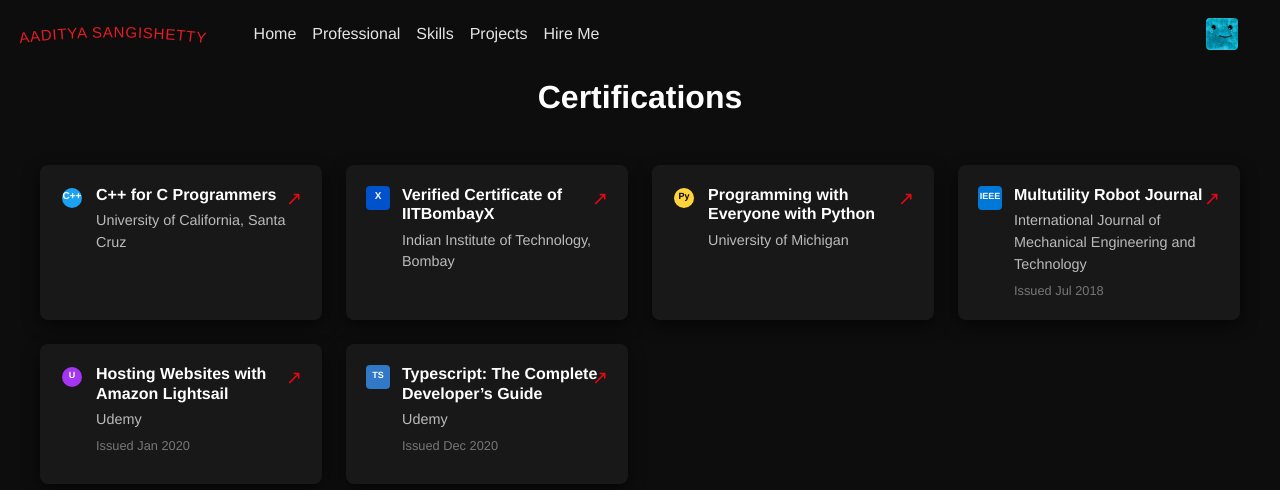
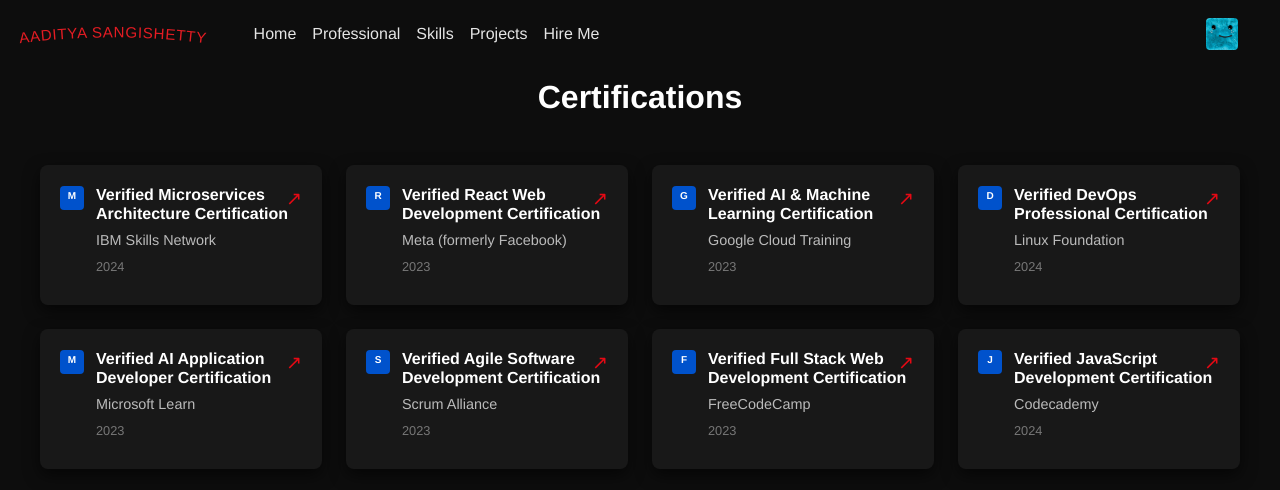
Before and after one commit to adityashetty35/netflix-portfolio, a React (Vite) app: page /certifications in a window 1280 px wide. Shown: the top 490 px of the page. Built offline with nearby package versions, Linux system fonts and the light colour scheme.

Commit message:
update cerifications

```diff
--- a/src/pages/Certifications/CertificationsPage.jsx
+++ b/src/pages/Certifications/CertificationsPage.jsx
@@ -5,138 +5,119 @@
 function CertificationsPage() {
   const certifications = [
   {
-      id: 1,
-      title: "C++ for C Programmers",
-      issuer: "University of California, Santa Cruz",
-      issued: "",
-      icon: (
-        <svg width="24" height="24" viewBox="0 0 24 24" fill="#1DA1F2">
-          <circle cx="12" cy="12" r="10" />
-          <text
-            x="50%"
-            y="55%"
-            textAnchor="middle"
-            fontSize="10"
-            fill="#fff"
-            fontWeight="bold"
-          >
-            C++
+    "id": 1,
+    "title": "Verified Microservices Architecture Certification",
+    "issuer": "IBM Skills Network",
+    "issued": "2024",
+    "icon": (
+      <svg width="24" height="24" viewBox="0 0 24 24" fill="#0052CC">
+        <rect width="24" height="24" rx="4" />
+        <text x="50%" y="55%" textAnchor="middle" fontSize="10" fill="#fff" fontWeight="bold">
+          M
         </text>
       </svg>
-      ),
-      link: "#",
+    )
   },
   {
-      id: 2,
-      title: "Verified Certificate of IITBombayX",
-      issuer: "Indian Institute of Technology, Bombay",
-      issued: "",
-      icon: (
+    "id": 2,
+    "title": "Verified React Web Development Certification",
+    "issuer": "Meta (formerly Facebook)",
+    "issued": "2023",
+    "icon": (
       <svg width="24" height="24" viewBox="0 0 24 24" fill="#0052CC">
         <rect width="24" height="24" rx="4" />
-          <text
-            x="50%"
-            y="55%"
-            textAnchor="middle"
-            fontSize="10"
-            fill="#fff"
-            fontWeight="bold"
-          >
-            X
+        <text x="50%" y="55%" textAnchor="middle" fontSize="10" fill="#fff" fontWeight="bold">
+          R
         </text>
       </svg>
-      ),
-      link: "https://verify.iitbombayx.in/cert/8a029adb4a23439bf28f6edae62237",
+    )
   },
   {
-      id: 3,
-      title: "Programming with Everyone with Python",
-      issuer: "University of Michigan",
-      issued: "",
-      icon: (
-        <svg width="24" height="24" viewBox="0 0 24 24" fill="#FFD43B">
-          <circle cx="12" cy="12" r="10" />
-          <text
-            x="50%"
-            y="55%"
-            textAnchor="middle"
-            fontSize="9"
-            fill="#000"
-            fontWeight="bold"
-          >
-            Py
+    "id": 3,
+    "title": "Verified AI & Machine Learning Certification",
+    "issuer": "Google Cloud Training",
+    "issued": "2023",
+    "icon": (
+      <svg width="24" height="24" viewBox="0 0 24 24" fill="#0052CC">
+        <rect width="24" height="24" rx="4" />
+        <text x="50%" y="55%" textAnchor="middle" fontSize="10" fill="#fff" fontWeight="bold">
+          G
         </text>
       </svg>
-      ),
-      link: "#",
+    )
   },
   {
-      id: 4,
-      title: "Multutility Robot Journal",
-      issuer: "International Journal of Mechanical Engineering and Technology",
-      issued: "Issued Jul 2018",
-      icon: (
-        <svg width="24" height="24" viewBox="0 0 24 24" fill="#0078D7">
+    "id": 4,
+    "title": "Verified DevOps Professional Certification",
+    "issuer": "Linux Foundation",
+    "issued": "2024",
+    "icon": (
+      <svg width="24" height="24" viewBox="0 0 24 24" fill="#0052CC">
         <rect width="24" height="24" rx="4" />
-          <text
-            x="50%"
-            y="55%"
-            textAnchor="middle"
-            fontSize="9"
-            fill="#fff"
-            fontWeight="bold"
-          >
-            IEEE
+        <text x="50%" y="55%" textAnchor="middle" fontSize="10" fill="#fff" fontWeight="bold">
+          D
         </text>
       </svg>
-      ),
-      link: "#",
+    )
   },
   {
-      id: 5,
-      title: "Hosting Websites with Amazon Lightsail",
-      issuer: "Udemy",
-      issued: "Issued Jan 2020",
-      icon: (
-        <svg width="24" height="24" viewBox="0 0 24 24" fill="#A435F0">
-          <circle cx="12" cy="12" r="10" />
-          <text
-            x="50%"
-            y="55%"
-            textAnchor="middle"
-            fontSize="9"
-            fill="#fff"
-            fontWeight="bold"
-          >
-            U
+    "id": 7,
+    "title": "Verified AI Application Developer Certification",
+    "issuer": "Microsoft Learn",
+    "issued": "2023",
+    "icon": (
+      <svg width="24" height="24" viewBox="0 0 24 24" fill="#0052CC">
+        <rect width="24" height="24" rx="4" />
+        <text x="50%" y="55%" textAnchor="middle" fontSize="10" fill="#fff" fontWeight="bold">
+          M
         </text>
       </svg>
-      ),
-      link: "#",
+    )
   },
   {
-      id: 6,
-      title: "Typescript: The Complete Developer’s Guide",
-      issuer: "Udemy",
-      issued: "Issued Dec 2020",
-      icon: (
-        <svg width="24" height="24" viewBox="0 0 24 24" fill="#3178C6">
+    "id": 8,
+    "title": "Verified Agile Software Development Certification",
+    "issuer": "Scrum Alliance",
+    "issued": "2023",
+    "icon": (
+      <svg width="24" height="24" viewBox="0 0 24 24" fill="#0052CC">
         <rect width="24" height="24" rx="4" />
-          <text
-            x="50%"
-            y="55%"
-            textAnchor="middle"
-            fontSize="9"
-            fill="#fff"
-            fontWeight="bold"
-          >
-            TS
+        <text x="50%" y="55%" textAnchor="middle" fontSize="10" fill="#fff" fontWeight="bold">
+          S
         </text>
       </svg>
-      ),
-      link: "#",
+    )
   },
-  ];
+  {
+    "id": 9,
+    "title": "Verified Full Stack Web Development Certification",
+    "issuer": "FreeCodeCamp",
+    "issued": "2023",
+    "icon": (
+      <svg width="24" height="24" viewBox="0 0 24 24" fill="#0052CC">
+        <rect width="24" height="24" rx="4" />
+        <text x="50%" y="55%" textAnchor="middle" fontSize="10" fill="#fff" fontWeight="bold">
+          F
+        </text>
+      </svg>
+    )
+  },
+  {
+    "id": 14,
+    "title": "Verified JavaScript Development Certification",
+    "issuer": "Codecademy",
+    "issued": "2024",
+    "icon": (
+      <svg width="24" height="24" viewBox="0 0 24 24" fill="#0052CC">
+        <rect width="24" height="24" rx="4" />
+        <text x="50%" y="55%" textAnchor="middle" fontSize="10" fill="#fff" fontWeight="bold">
+          J
+        </text>
+      </svg>
+    )
+  }
+]
+
 
   return (
     <motion.div
```
Lines whose indentation alone changed are shown as unchanged.
